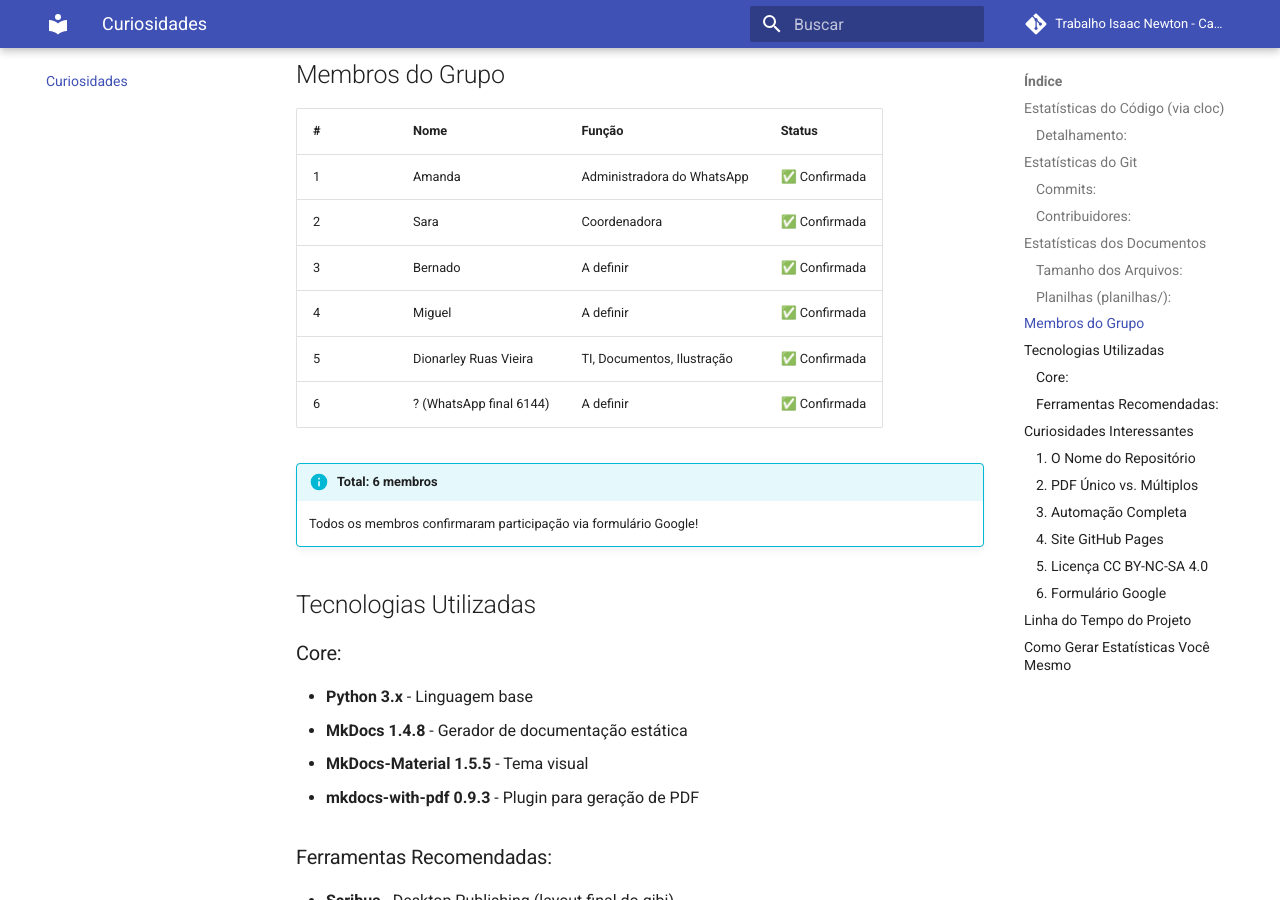
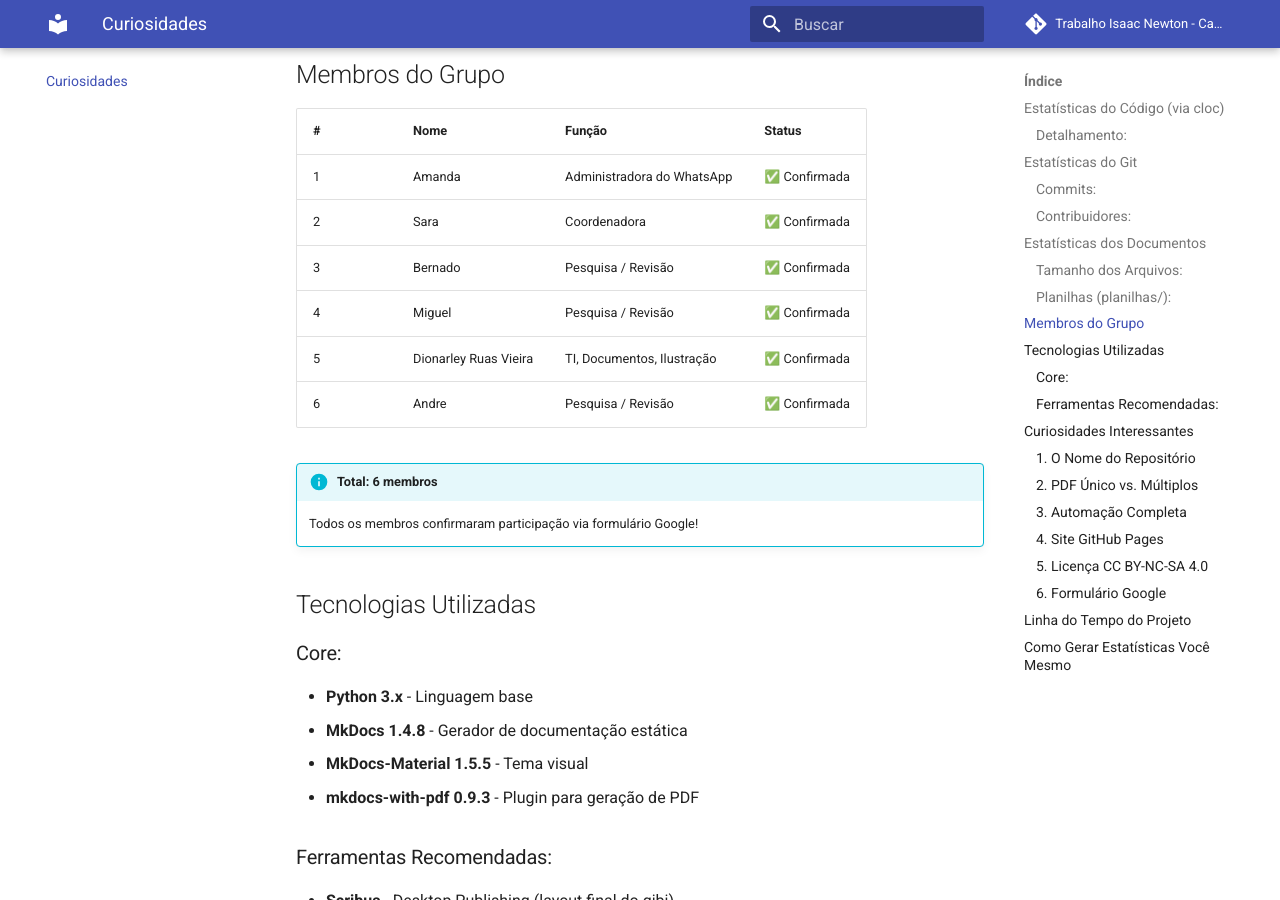
Before and after one commit to dionarley/Trabaho_Fisica_Conceit_1_per_Divulgacao_Cient, an MkDocs documentation site: the page built from docs/curiosidades.md, in a window 1280 px wide and 900 px high, scrolled down 2812 px. Built offline with MkDocs 1.6.1 and Material for MkDocs 9.7.7, drawn with Linux system fonts in a browser that asks for light colours; comment, search, counter and statistics services are not loaded.

Commit message:
Fix: atualiza tabela de membros em curiosidades.md
- Bernado: 'A definir' → 'Pesquisa / Revisão'
- Miguel: 'A definir' → 'Pesquisa / Revisão'
- Andre adicionado (removida referência WhatsApp 6144)
- Tabela agora consistente com index.md e cronograma.md

```diff
--- a/docs/curiosidades.md
+++ b/docs/curiosidades.md
@@ -92,10 +92,10 @@ git log --all --pretty=format:"%ad" --date=short | sort | uniq -c
 |---|------|--------|--------|
 | 1 | Amanda | Administradora do WhatsApp | ✅ Confirmada |
 | 2 | Sara | Coordenadora | ✅ Confirmada |
-| 3 | Bernado | A definir | ✅ Confirmada |
-| 4 | Miguel | A definir | ✅ Confirmada |
+| 3 | Bernado | Pesquisa / Revisão | ✅ Confirmada |
+| 4 | Miguel | Pesquisa / Revisão | ✅ Confirmada |
 | 5 | Dionarley Ruas Vieira | TI, Documentos, Ilustração | ✅ Confirmada |
-| 6 | ? (WhatsApp final 6144) | A definir | ✅ Confirmada |
+| 6 | Andre | Pesquisa / Revisão | ✅ Confirmada |
 
 !!! info "Total: 6 membros"
     Todos os membros confirmaram participação via formulário Google!
```
